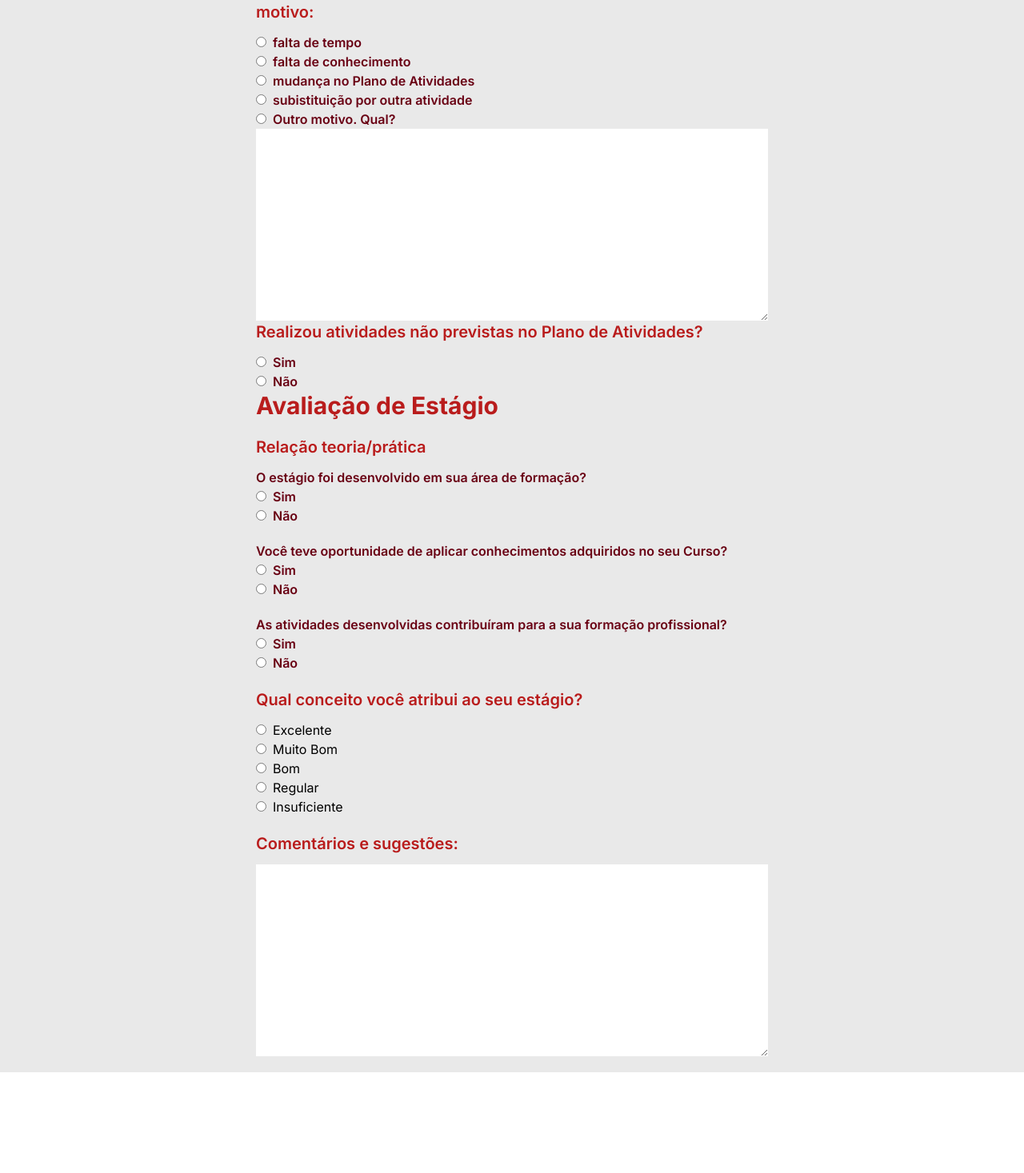
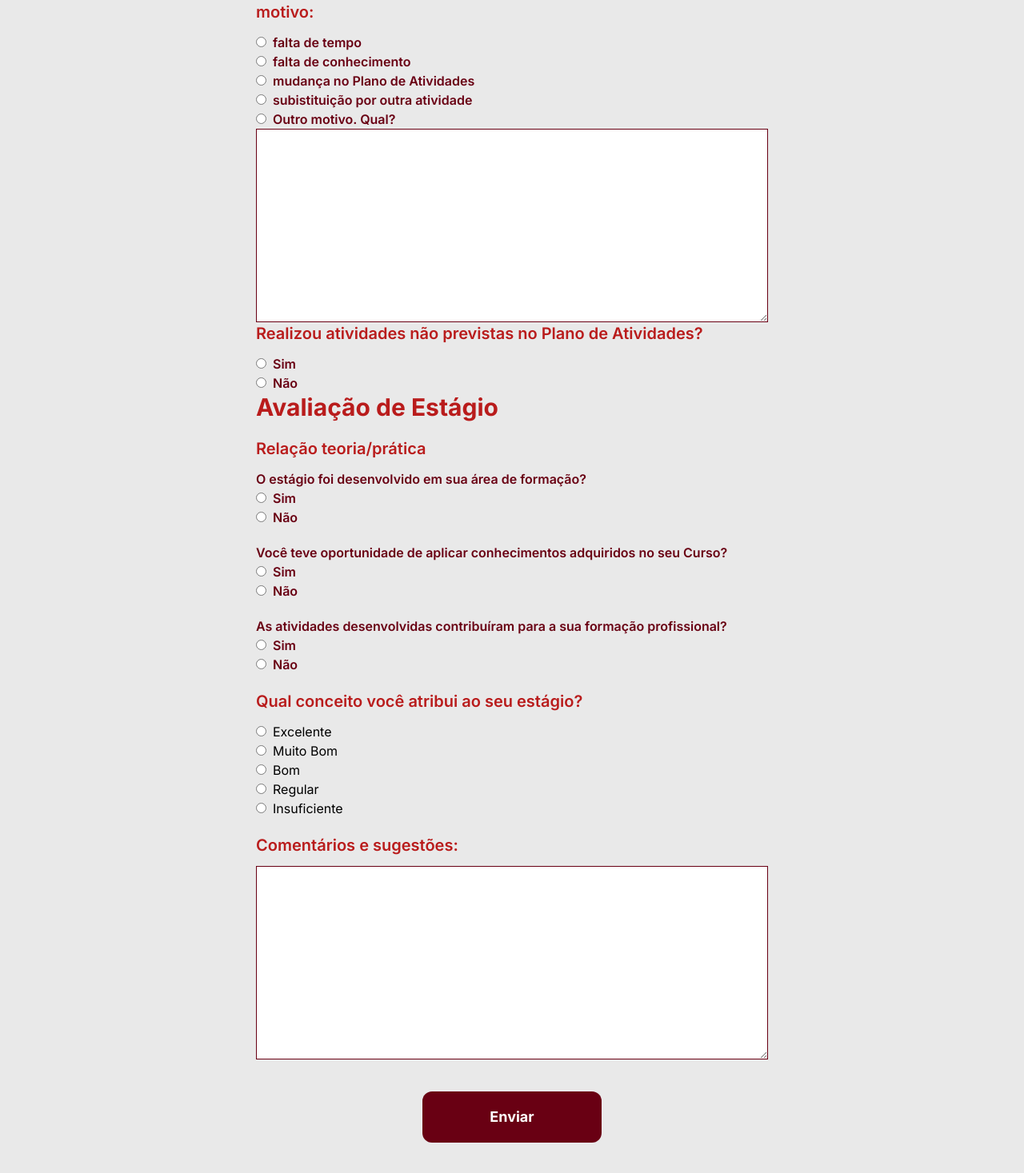
Before and after one commit to SIN-disciplina-PI5/CGES-frontend, a Next.js app: page /document/relatorioDeAtividadesEstagiario in a window 1280 px wide. Shown: the part 1385-2852 px from the top of the page at 80% size. Before the commit the page ends 2726 px from the top, so only its background shows below. Built offline with nearby package versions, Linux system fonts and the light colour scheme.

Commit message:
Botao no Relatorio de estagio

```diff
--- a/src/app/document/relatorioDeAtividadesEstagiario/page.tsx
+++ b/src/app/document/relatorioDeAtividadesEstagiario/page.tsx
@@ -4,6 +4,7 @@ import DocumentFormSubGroup from "@/components/DocumentFormComponents/DocumentFo
 import DocumentFormTitle from "@/components/DocumentFormComponents/DocumentFormTitle";
 import DocumentFormWrapper from "@/components/DocumentFormComponents/DocumentFormWrapper";
 import Table from "@/components/DocumentFormComponents/Table";
+import Button from "@/components/button";
 
 const RelatorioAtividadeDoEstagiario = () => {
   return (
@@ -115,7 +116,13 @@ const RelatorioAtividadeDoEstagiario = () => {
                 />
                 Outro motivo. Qual?
               </label>
-              <textarea name="" id="" cols={30} rows={10} />
+              <textarea
+                className="border border-red-fg"
+                name=""
+                id=""
+                cols={30}
+                rows={10}
+              />
             </div>
           </div>
         </DocumentFormSubGroup>
@@ -271,10 +278,19 @@ const RelatorioAtividadeDoEstagiario = () => {
 
         <DocumentFormSubGroup title="Comentários e sugestões:">
           <div className="flex flex-col mb-5">
-            <textarea name="" id="" cols={30} rows={10} />
+            <textarea
+              className="border border-red-fg"
+              name=""
+              id=""
+              cols={30}
+              rows={10}
+            />
           </div>
         </DocumentFormSubGroup>
       </DocumentFormGroup>
+      <div className="w-full flex justify-center mb-10 mt-10">
+        <Button title="Enviar" nav="/" width="w-56" height="h-16" />
+      </div>
     </DocumentFormWrapper>
   );
 };
```
